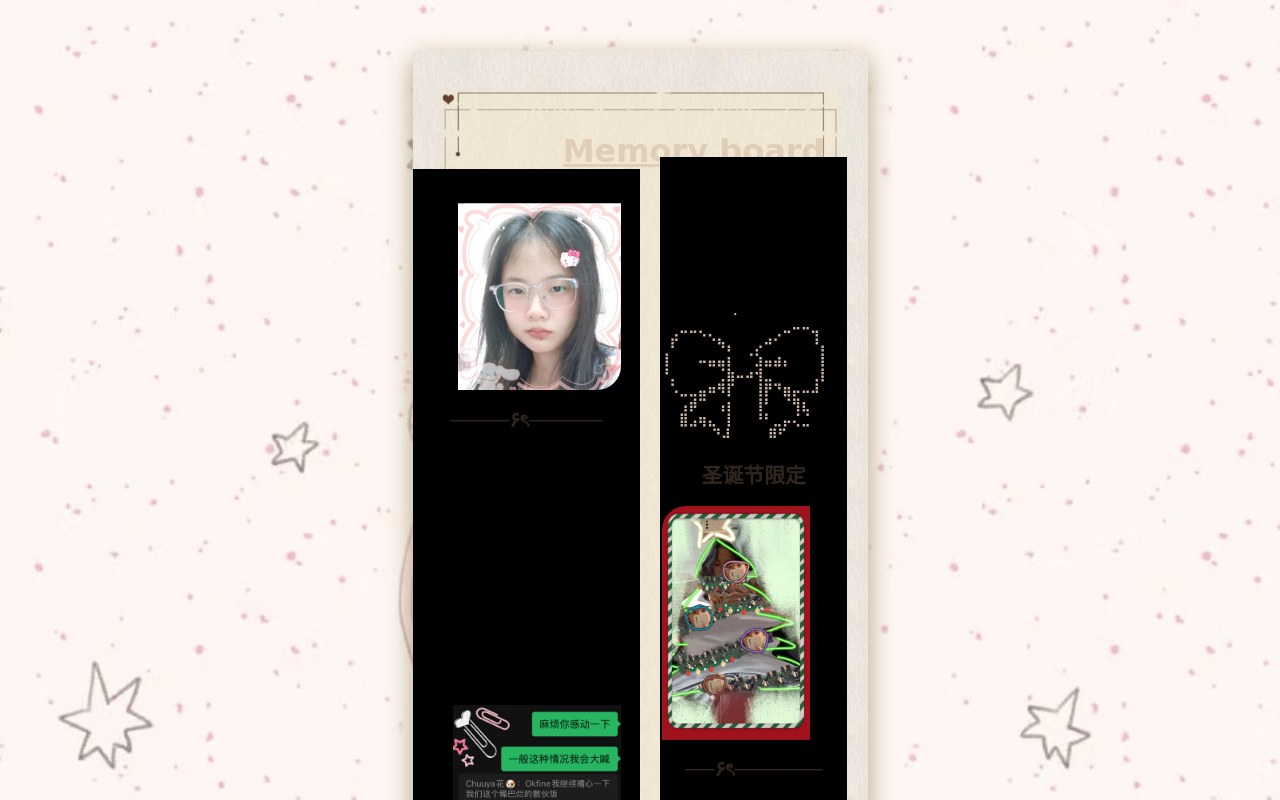
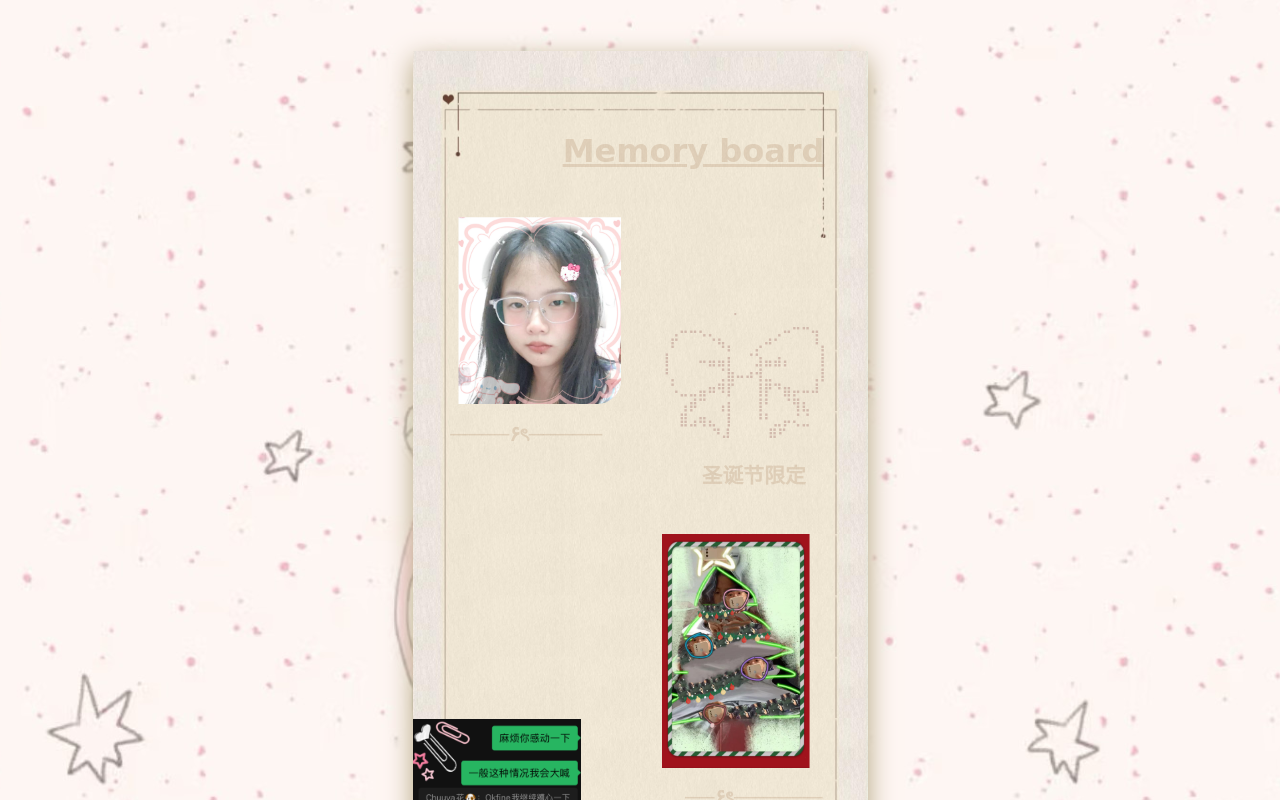
Before and after one commit to LussssSun/bday_douhua, a website: page index.html in a window 1280 px wide. Both pictures are taken after a click on the picture 640 px from the left and 271 px from the top of the page. Shown: the top 800 px of the page. Drawn offline with Linux system fonts and the light colour scheme; a web font is replaced by a local one.

Commit message:
Update styles.css

```diff
--- a/styles.css
+++ b/styles.css
@@ -53,7 +53,6 @@
 }
 .card{
   margin-top: 0%;
-  background:black;
  }
 
 
@@ -70,29 +69,30 @@
   display:block;
   width:163px;
   height:187px;
-  margin:auto 0 4% 20%;
-  padding-top: 15%;
+  margin:auto 0 4% 0;
+  padding: 15% 0 0 20%;
   border-bottom-right-radius: 24px;
 }
 .img2{
   display:block;
   height:234px;
   width:148px;
-  margin:auto 20% 4% auto;
+  margin:auto 0 4% auto;
+  padding: 15% 20% 0 0;
   border-top-left-radius: 24px;
 }
 .img3{
   display:block;
   height:309px;
   width:168px;
-  margin:120% 0 3% 18%;
+  margin:120% 0 3% 0;
   border-bottom-right-radius: 24px;
 }
 .img4{
   display:block;
   height:309px;
   width:168px;
-  margin:110% 18% 65% auto;
+  margin:110% 0 65% auto;
   border-top-left-radius: 24px;
 }
 
```
